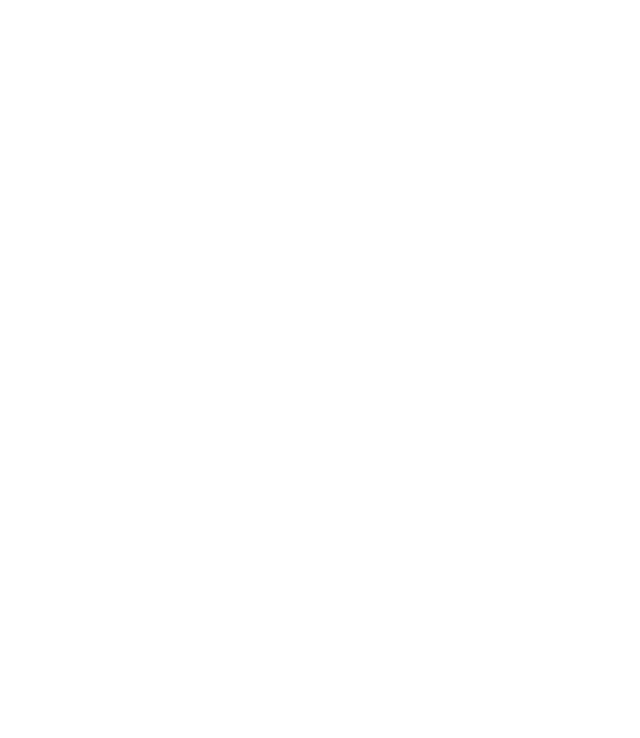
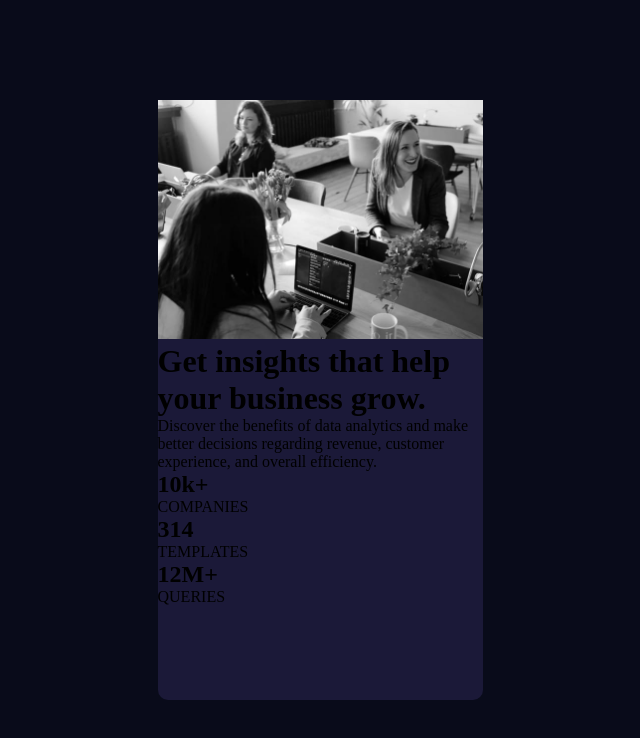
Before and after one commit to JoshuaMeeks/stats-preview-card-component, a plain HTML site: page index.html in a window 1280 px wide. Shown: the whole page, without its empty margins (320-960 px from the left). Drawn offline with Linux system fonts and the light colour scheme.

Commit message:
HTML completed

```diff
--- a/index.html
+++ b/index.html
@@ -14,6 +14,26 @@
 <body>
   <main>
     <div class="card">
+      <img src="images/image-header-mobile.jpg" alt="hero image" class="hero-image">
+      <h1>Get <span>insights</span> that help your business grow.</h1>
+      <p>
+        Discover the benefits of data analytics and make better decisions
+        regarding revenue, customer experience, and overall efficiency.
+      </p>
+      <div class="stats-container">
+        <div class="companies-stats">
+          <h2>10k+</h2>
+          <p>COMPANIES</p>
+        </div>
+        <div class="templates-stats">
+          <h2>314</h2>
+          <p>TEMPLATES</p>
+        </div>
+        <div class="queries-stats">
+          <h2>12M+</h2>
+          <p>QUERIES</p>
+        </div>
+      </div>
     </div>
   </main>
 </body>
--- a/styles.css
+++ b/styles.css
@@ -3,3 +3,27 @@
   padding: 0;
   box-sizing: border-box;
 }
+
+html, body {
+  height: 100%;
+}
+
+main {
+  display: flex;
+  justify-content: center;
+  align-items: center;
+  background-color: hsl(233, 47%, 7%);
+  width: 100%;
+  height: 100%;
+}
+
+.card {
+  width: 325px;
+  height: 600px;
+  background-color: hsl(244, 38%, 16%);
+  border-radius: 10px;
+}
+
+.hero-image {
+  width: 325px;
+}
```
